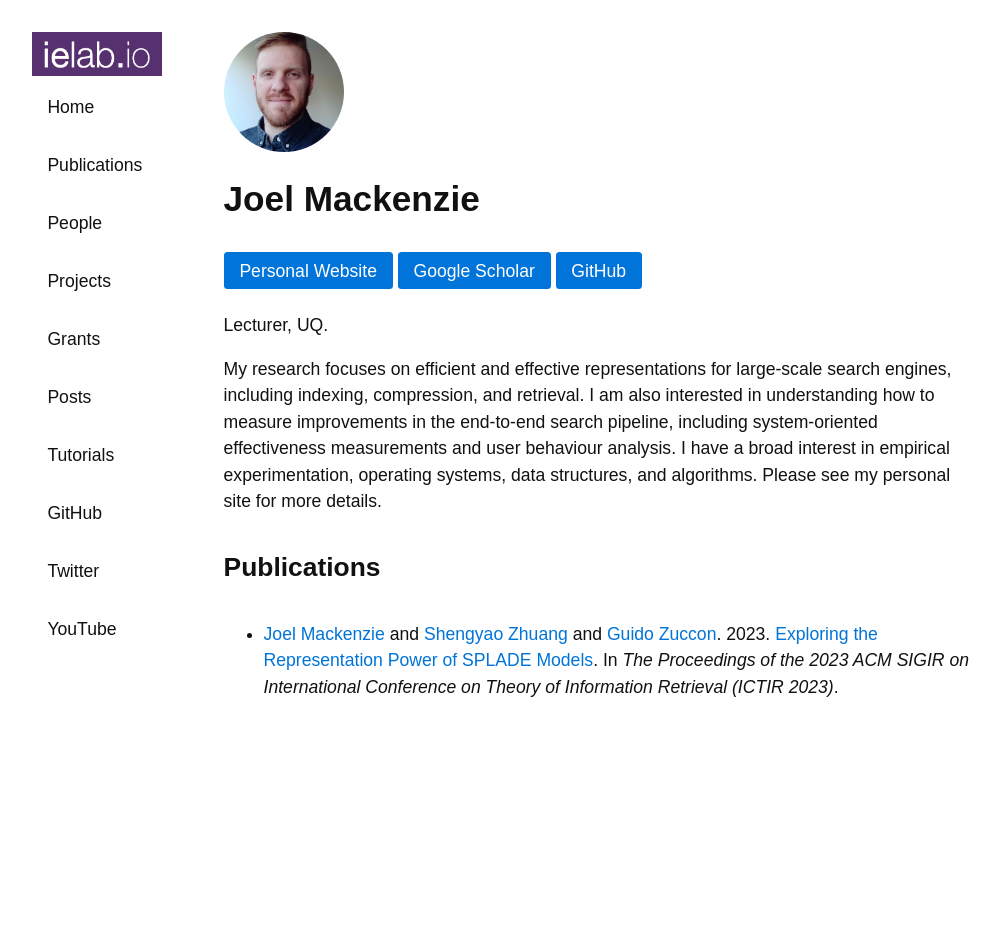
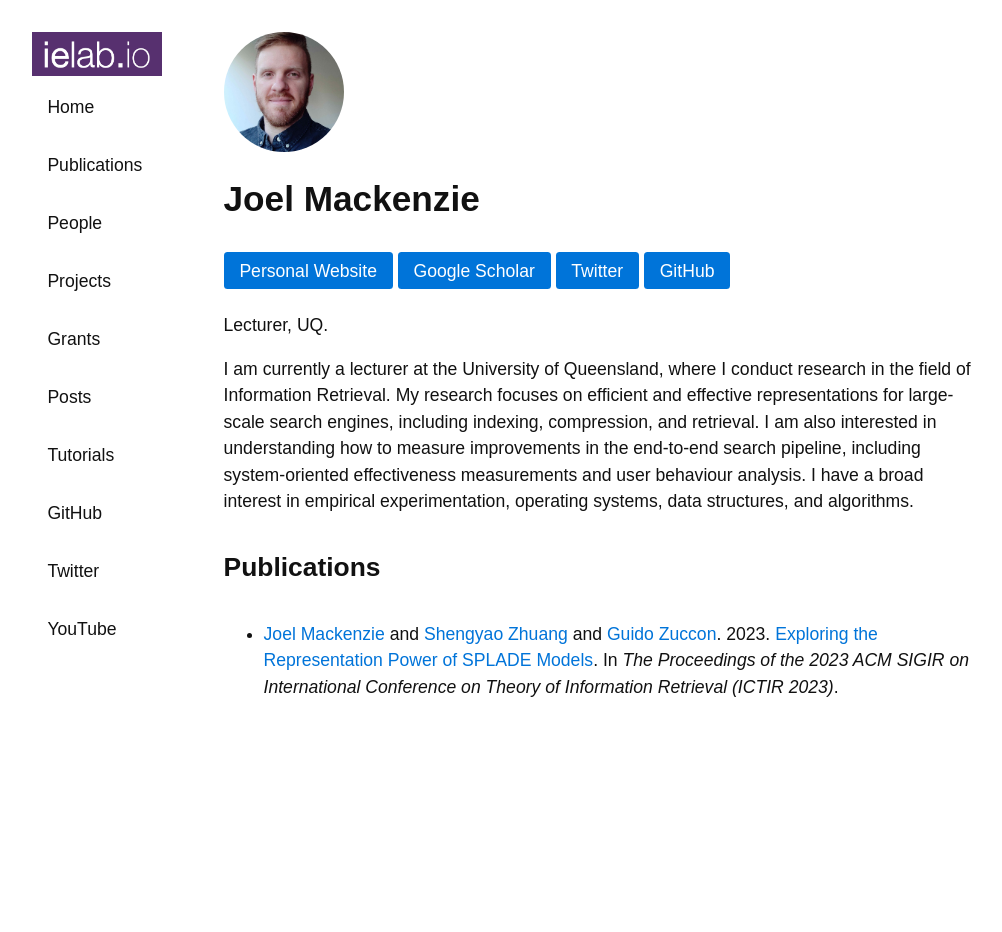
Before and after one commit to ielab/ielab.github.io, a Jekyll site: the page built from _people/joel-mackenzie.md, in a window 1280 px wide. Shown: the whole page, without its empty margins (139-1141 px from the left). Built offline with Jekyll 4.4.1, drawn with Linux system fonts in a browser that asks for light colours.

Commit message:
Update joel-mackenzie.md

```diff
--- a/_people/joel-mackenzie.md
+++ b/_people/joel-mackenzie.md
@@ -9,10 +9,4 @@ role: staff
 description: Lecturer, UQ.
 ---
 
-My research focuses
-on efficient and effective representations for large-scale search engines,
-including indexing, compression, and retrieval. I am also interested in
-understanding how to measure improvements in the end-to-end search pipeline,
-including system-oriented effectiveness measurements and user behaviour analysis.
-I have a broad interest in empirical experimentation, operating systems,
-data structures, and algorithms. Please see my personal site for more details.
+I am currently a lecturer at the University of Queensland, where I conduct research in the field of Information Retrieval. My research focuses on efficient and effective representations for large-scale search engines, including indexing, compression, and retrieval. I am also interested in understanding how to measure improvements in the end-to-end search pipeline, including system-oriented effectiveness measurements and user behaviour analysis. I have a broad interest in empirical experimentation, operating systems, data structures, and algorithms.
```
Also changed, not shown: other parts of _people/joel-mackenzie.md (+1 -1 lines).
